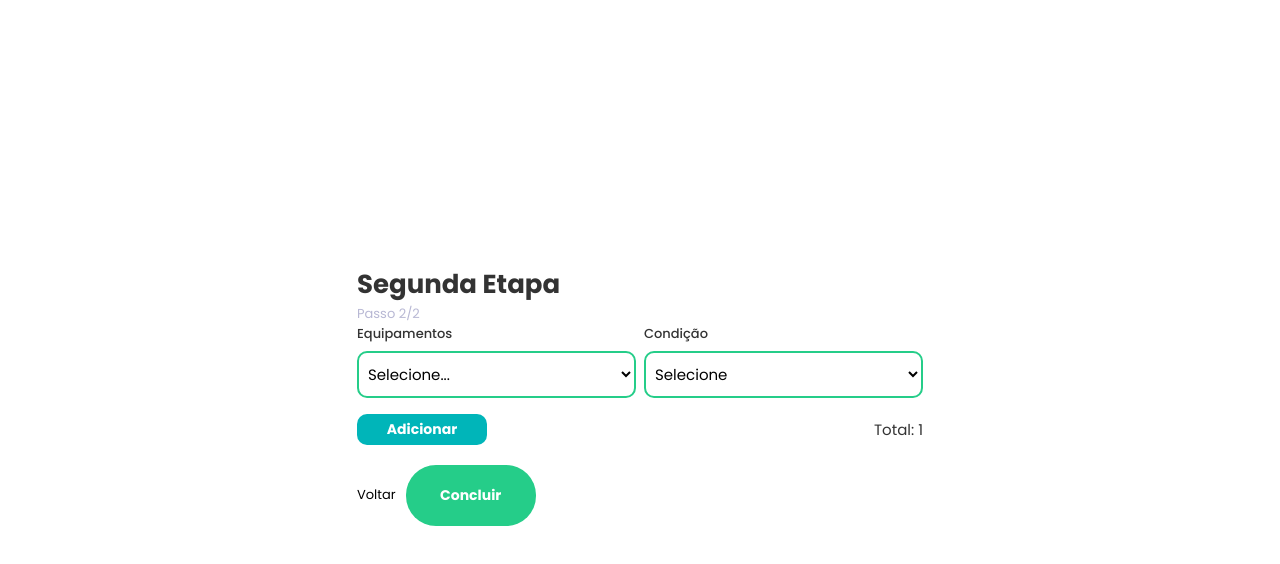
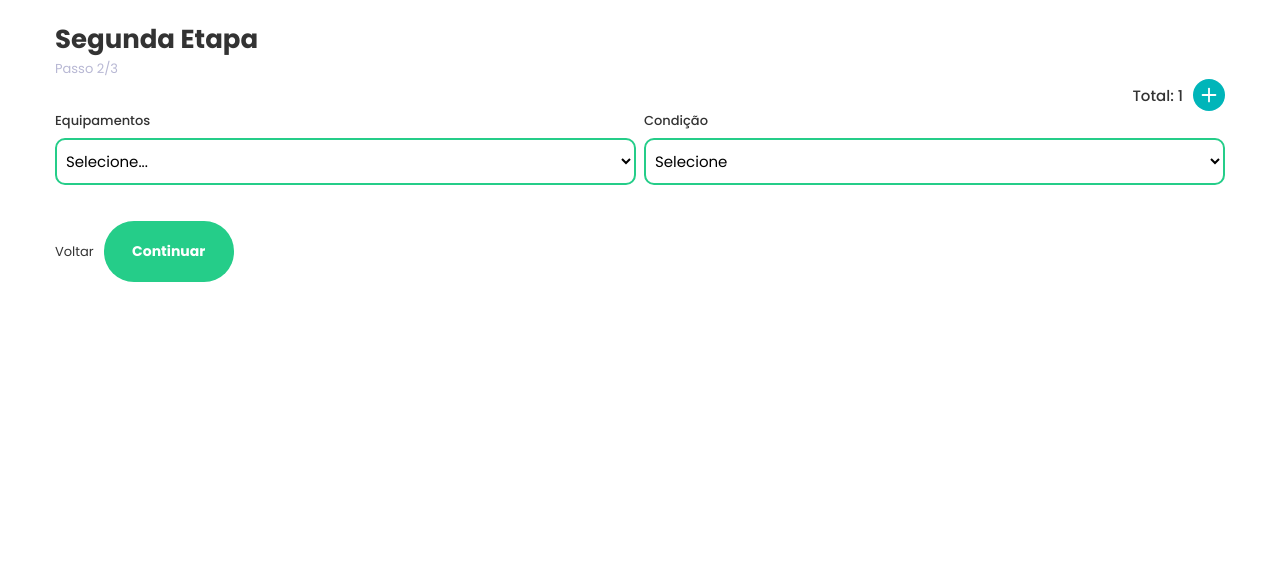
Before and after one commit to douglassantos45/computer-donation, a Next.js app: page /forms/step2 in a window 1280 px wide. Shown: the top 564 px of the page. Built offline with nearby package versions, Linux system fonts and the light colour scheme.

Commit message:
Formulario funcionando versão final

```diff
--- a/src/pages/_app.tsx
+++ b/src/pages/_app.tsx
@@ -5,8 +5,8 @@ import { FormProvider } from '../contexts/FormContext';
 function MyApp({ Component, pageProps }) {
   return (
     <FormProvider>
+      <Toaster />
       <div className="container">
-        <Toaster />
         <Component {...pageProps} />
       </div>
     </FormProvider>
--- a/src/pages/forms/step1/styles.module.scss
+++ b/src/pages/forms/step1/styles.module.scss
@@ -3,38 +3,6 @@
   flex-direction: column;
   justify-content: center;
   margin: 0 auto;
-
-  p {
-    font-size: 13px;
-    color: #b8b8d4;
-  }
-
-  h1 {
-    margin: 0;
-    padding: 0;
-    font-size: 26px;
-  }
-
-  hr {
-    height: 1px;
-    border: 0;
-    background-color: #16195c;
-
-    margin: 30px 0;
-  }
-
-  label:not(:last-child) {
-    margin-right: 8px;
-  }
-
-  span {
-    font-weight: 400;
-  }
-
-  .flex {
-    display: flex;
-  }
-
 
 }
 
--- a/src/pages/forms/step2/index.tsx
+++ b/src/pages/forms/step2/index.tsx
@@ -5,17 +5,15 @@ import { useForm, FormAction } from '../../../contexts/FormContext';
 import toast from 'react-hot-toast';
 import validation from '../../../utils/Validation';
 import { FaTrash } from 'react-icons/fa';
+import { FiPlus } from 'react-icons/fi';
 
 import styles from './styles.module.scss';
-import { api } from '../../../services/api-donation';
-import { responseMessage } from '../../../utils/Messages';
-import { ImSpinner8 } from 'react-icons/im';
 
 export default function Step2() {
   const history = useRouter();
   const { state, dispatch } = useForm();
-  const [serviceList, setServiceList] = useState([{ type: '', condition: '' }]);
-  const [renderSelects, setRenderSelects] = useState(1);
+  const [serviceList, setServiceList] = useState([...state.devices]);
+  const [renderSelects, setRenderSelects] = useState(state.deviceCount);
   const [loading, setLoading] = useState(false);
 
   const equipments = [
@@ -43,6 +41,10 @@ export default function Step2() {
     /* if (validation(state) == false) {
       history.push('/');
     } */
+    dispatch({
+      type: FormAction.setDeviceCount,
+      payload: state.devices.length,
+    });
 
     dispatch({
       type: FormAction.setCurrentStep,
@@ -52,65 +54,25 @@ export default function Step2() {
 
   const handleServiceAdd = () => {
     setRenderSelects(renderSelects + 1);
+
     setServiceList([...serviceList, { type: '', condition: '' }]);
   };
 
-  const handleSalvar = (e: MouseEvent<HTMLElement>) => {
-    e.preventDefault();
-    setLoading(true);
-
-    setTimeout(() => {
-      setLoading(false);
-    }, 2000);
-
-    handleSubmit(e);
-  };
-
-  const handleSubmit = async (e: MouseEvent<HTMLElement>) => {
+  const handleNextForm = async (e: MouseEvent<HTMLElement>) => {
     e.preventDefault();
 
-    const response = {
-      name: state.name,
-      email: state.email,
-      phone: state.phone,
-      zip: state.zip,
-      city: state.city,
-      state: state.state,
-      streetAddress: state.streetAddress,
-      number: state.number,
-      complement: state.complement,
-      neighborhood: state.neighborhood,
-      deviceCount: renderSelects,
-      devices: serviceList,
-    };
+    dispatch({
+      type: FormAction.setDevices,
+      payload: serviceList,
+    });
 
-    console.log(response);
-
-    delete state.currentStep;
-
-    const completed = await api
-      .post('/donation', response)
-      .then(res => {
-        console.log(res);
-        toast.success(responseMessage[String(res.status)]);
-        return true;
-      })
-      .catch(error => {
-        console.log(error);
-        if (error.response.data?.error) {
-          toast.error(error.response.data.errorMessage);
-        } else {
-          toast.error(responseMessage['500']);
-        }
-
-        return false;
-      });
-
-    if (completed) {
-      //return setTimeout(() => window.location.reload(), 3500);
+    for (let i = 0; i < renderSelects; i++) {
+      if (serviceList[i]['type'] === '' || serviceList[i]['condition'] === '') {
+        return toast.error('Alguns campos não foram digitados');
+      }
     }
 
-    return;
+    return history.push('/forms/step3');
   };
 
   const handleServiceRemove = index => {
@@ -134,12 +96,19 @@ export default function Step2() {
   return (
     <div className={styles.container}>
       <h1>Segunda Etapa</h1>
-      <p>Passo {state.currentStep}/2</p>
+      <p className="current-step">Passo {state.currentStep}/3</p>
+      <div className={styles.add}>
+        <span className={styles.total_devices}>Total: {renderSelects}</span>
+
+        <div onClick={handleServiceAdd}>
+          <FiPlus />
+        </div>
+      </div>
       <form action="" className="form-group">
         <div>
           {renderSelects > 0 &&
             serviceList.map((service, index) => (
-              <div key={index} className="input-group">
+              <div key={index} className={`input-group ${styles.hr}`}>
                 <label htmlFor="type">
                   Equipamentos
                   <select
@@ -183,26 +152,14 @@ export default function Step2() {
             ))}
         </div>
         <br />
-        <div className={styles.add_device}>
-          <button
-            onClick={handleServiceAdd}
-            type="button"
-            className={styles.add}
-          >
-            Adicionar
-          </button>
-          <span className={styles.total_devices}>Total: {renderSelects}</span>
-        </div>
       </form>
 
-      <div className={styles.btn_group}>
-        <div className={styles.prev}>
+      <div className="btn-group">
+        <div className="btn-prev">
           <Link href="/">Voltar</Link>
         </div>
         <div>
-          <button className={styles.submit} onClick={handleSalvar}>
-            {loading ? <ImSpinner8 /> : 'Concluir'}
-          </button>
+          <button onClick={handleNextForm}>Continuar</button>
         </div>
       </div>
     </div>
--- a/src/pages/forms/step2/styles.module.scss
+++ b/src/pages/forms/step2/styles.module.scss
@@ -4,25 +4,6 @@
   justify-content: center;
   margin: 0 auto;
   margin-bottom: 10px;
-
-  p {
-    font-size: 13px;
-    color: #b8b8d4;
-  }
-
-  h1 {
-    margin: 0;
-    padding: 0;
-    font-size: 26px;
-  }
-
-  hr {
-    height: 1px;
-    border: 0;
-    background-color: #16195c;
-
-    margin: 30px 0;
-  }
 
   .remove_select {
     background-color: #ff335f;
@@ -46,55 +27,49 @@
     align-items: center;
   }
 
-  .btn_group {
+  .add {
     display: flex;
+    justify-content: flex-end;
     align-items: center;
-    margin-top: 20px;
 
+    span {
+      margin-right: 10px;
+      font-weight: 500;
+    }
 
-    div:not(:last-child) {
-      margin-right: 10px;
+    div {
+      display: flex;
+      justify-content: center;
+      align-items: center;
+      padding: 5px;
+      clip-path: circle();
+      background-color: #00b5b9;
+      color: #fff;
+
+      cursor: pointer;
+      transition: all 0.3s ease;
+
+      svg {
+        font-size: 22px;
+      }
+
+      &:hover {
+        filter: brightness(0.9);
+      }
     }
   }
 
-  .prev a {
-    font-size: 13px;
-    color: #000
-  }
 
-  .add {
-    padding: 5px 10px;
-    border-radius: 10px;
-    background-color: #00b5b9;
-    color: #fff;
-
-    cursor: pointer;
-  }
 
   .total_devices {
     margin-left: 10px;
     font-size: 15px;
   }
 
-  .submit {
-    svg {
-      animation: spin 1s ease-in-out infinite;
-      font-size: 20px;
-    }
-  }
-
-  button:disabled {
-    background-color: #c1c1c1;
-    cursor: initial;
-  }
 }
 
-.loading {
-  display: none;
-  color: red;
-}
 
-@media (max-width: 420px) {
+@media (max-width: 450px) {
   .container {
     .input_group {
       flex-direction: column;
@@ -111,9 +86,3 @@
     }
   }
 }
-
-@keyframes spin {
-	100% {
-		transform: rotate(360deg);
-	}
-}
--- /dev/null
+++ b/src/pages/forms/step3/styles.module.scss
@@ -0,0 +1,46 @@
+.container {
+  .submit {
+    svg {
+      animation: spin 1s ease-in-out infinite;
+      font-size: 20px;
+    }
+  }
+}
+
+.company_wrapper {
+  margin-top: 50px;
+
+  > h1 {
+    font-size: 21px;
+    margin-bottom: 10px;
+  }
+
+  .address {
+    font-size: 15px;
+    margin-bottom: 10px;
+
+    span:not(:last-child) {
+      margin-right: 10px;
+    }
+  }
+
+  p {
+    font-size: 14px;
+  }
+
+  .social {
+    font-size: 14px;
+    margin-top: 10px;
+    display: flex;
+    flex-direction: column;
+    > a:not(:last-child) {
+      margin-right: 10px;
+    }
+  }
+}
+
+@keyframes spin {
+	100% {
+		transform: rotate(360deg);
+	}
+}
--- a/styles/global.scss
+++ b/styles/global.scss
@@ -22,10 +22,6 @@
 body {
   background-color: var(--white-color);
   color: var(--text-color);
-  height: 100vh;
-  display: flex;
-  justify-content: center;
-  align-items: center;
 }
 
 input, select {
@@ -40,6 +36,10 @@ input, select {
   font-size: 15px;
 
   background-color: #fff;
+
+  &:invalid {
+    border: 1px solid #ff335f;
+  }
 }
 
 button {
@@ -54,15 +54,38 @@ button {
   display: flex;
   align-items: center;
   justify-content: center;
+  transition: filter 0.3s ease;
 
   cursor: pointer;
+
+  &:hover {
+    filter: brightness(0.9);
+  }
 }
 
+.current-step {
+  font-size: 13px;
+  color: #b8b8d4;
+}
 
 label {
   font-size: 13px;
   width: 100%;
   font-weight: 500;
+}
+
+h1 {
+  margin: 0;
+  padding: 0;
+  font-size: 26px;
+}
+
+hr {
+  height: 1px;
+  border: 0;
+  background-color: #16195c;
+
+  margin: 30px 0;
 }
 
 
@@ -74,6 +97,7 @@ label {
 .container {
   max-width: 1200px;
   padding: 20px 15px;
+  margin: 0 auto;
 }
 
 .form-group {
@@ -82,6 +106,7 @@ label {
 
 .input-group {
   display: flex;
+  position: relative;
 
   label:not(:last-child) {
     margin-right: 8px;
@@ -106,6 +131,22 @@ label {
   animation: shake 300ms;
 }
 
+.btn-group {
+  display: flex;
+  align-items: center;
+  margin-top: 20px;
+
+
+  div:not(:last-child) {
+    margin-right: 10px;
+  }
+}
+
+.btn-prev a {
+  font-size: 13px;
+  color: #333
+}
+
 @media (max-width: 451px) {
   .container {
     .input-group {
```
Also changed, not shown: src/pages/forms/step1/index.tsx (+14 -3 lines), src/pages/forms/step3/index.tsx (added, +243 -0 lines).
